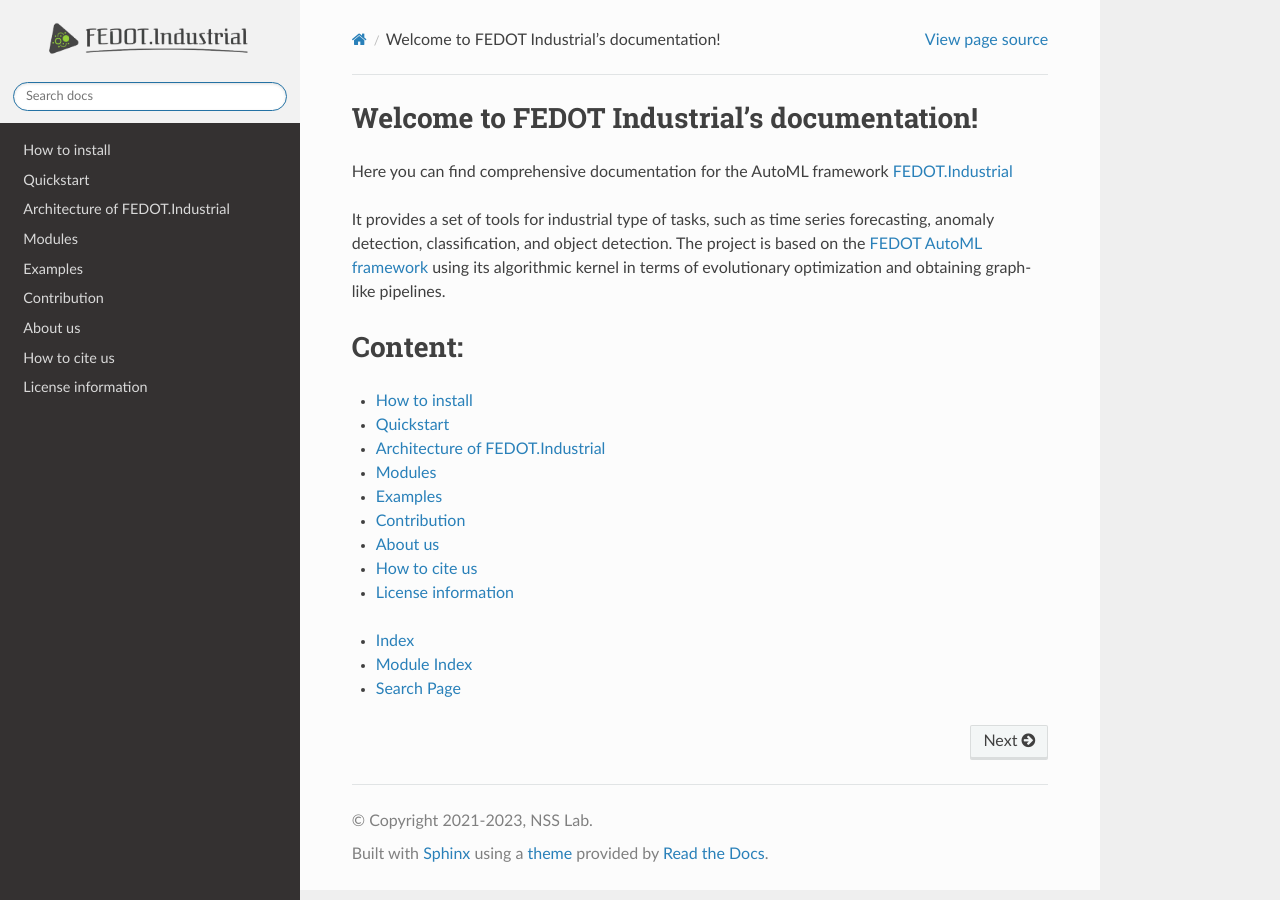
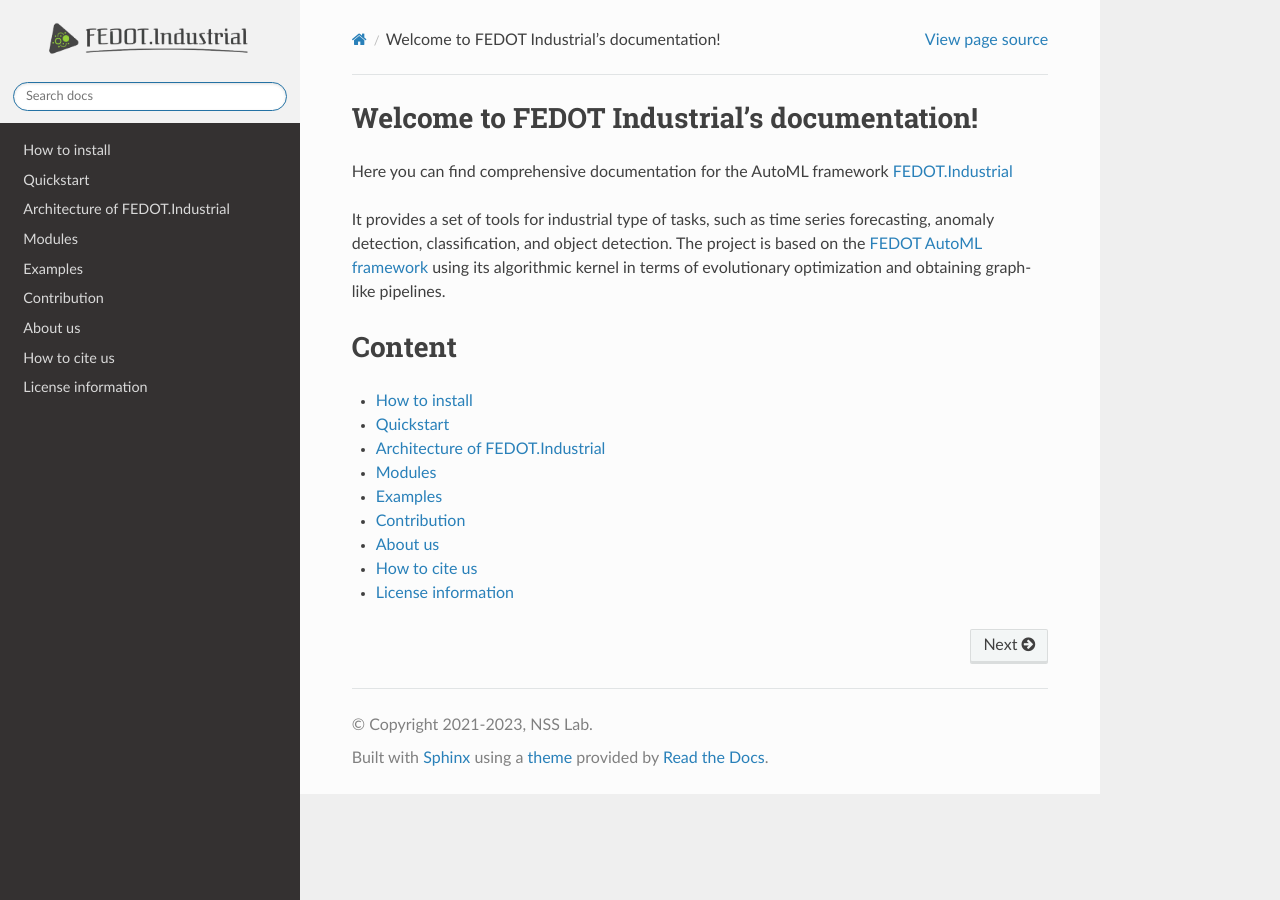
Before and after one commit to aimclub/Fedot.Industrial, a Sphinx documentation site: the page built from docs/source/index.rst, in a window 1280 px wide. Built offline with Sphinx 7.4.7 and the Read the Docs theme 2.0.0, drawn with Linux system fonts in a browser that asks for light colours.

Commit message:
docs hotfix

```diff
--- a/docs/source/index.rst
+++ b/docs/source/index.rst
@@ -25,9 +25,3 @@
    about
    citation
    license
-
-
-
-* :ref:`genindex`
-* :ref:`modindex`
-* :ref:`search`
```
Also changed, not shown: other parts of docs/source/index.rst (+1 -1 lines).
